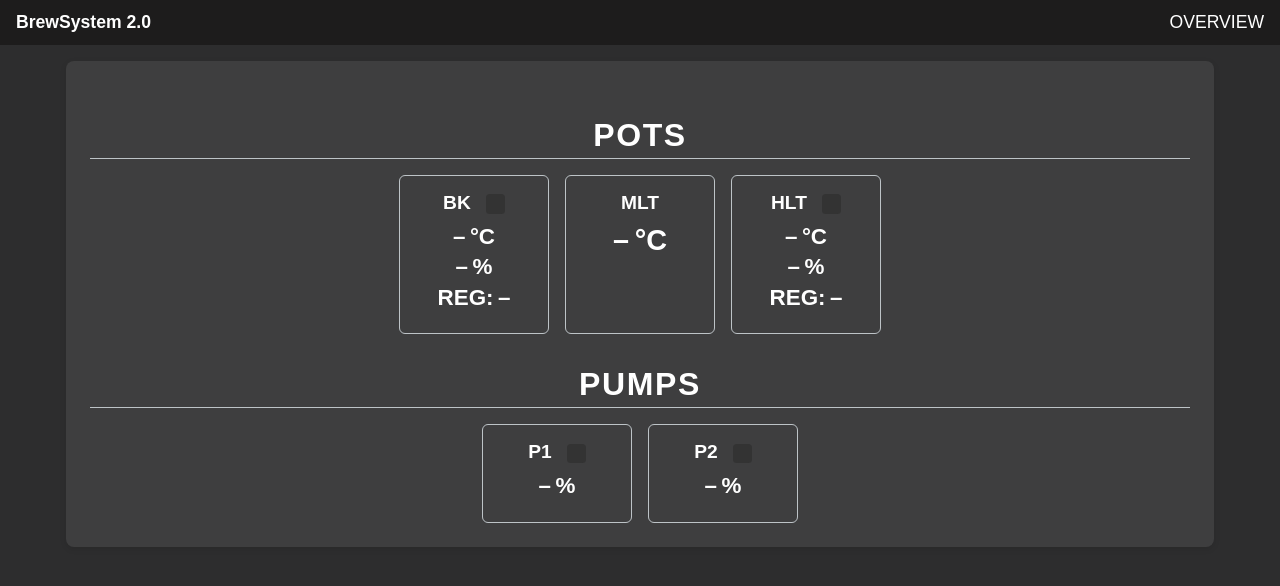
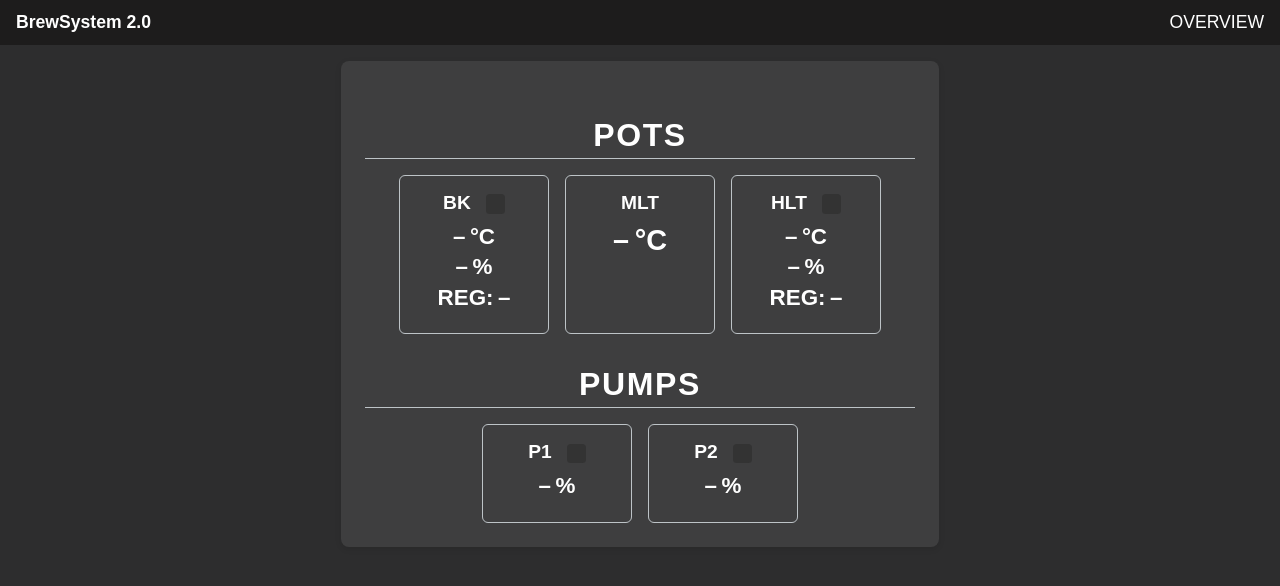
Before and after one commit to PeterMEjlev/BrewSystem-2.0, a website: page Webpage/static/index.html in a window 1280 px wide. Drawn offline with Linux system fonts and the light colour scheme; no server answers.

Commit message:
1. More front end visual changes

```diff
--- a/Webpage/static/css/styles.css
+++ b/Webpage/static/css/styles.css
@@ -26,7 +26,7 @@ body {
   padding: 1.5rem;
   border-radius: 8px;
   box-shadow: 0 2px 6px rgba(0,0,0,0.1);
-  max-width: 1100px;
+  max-width: 550px;
 }
 
 /* SECTION HEADERS */
```
